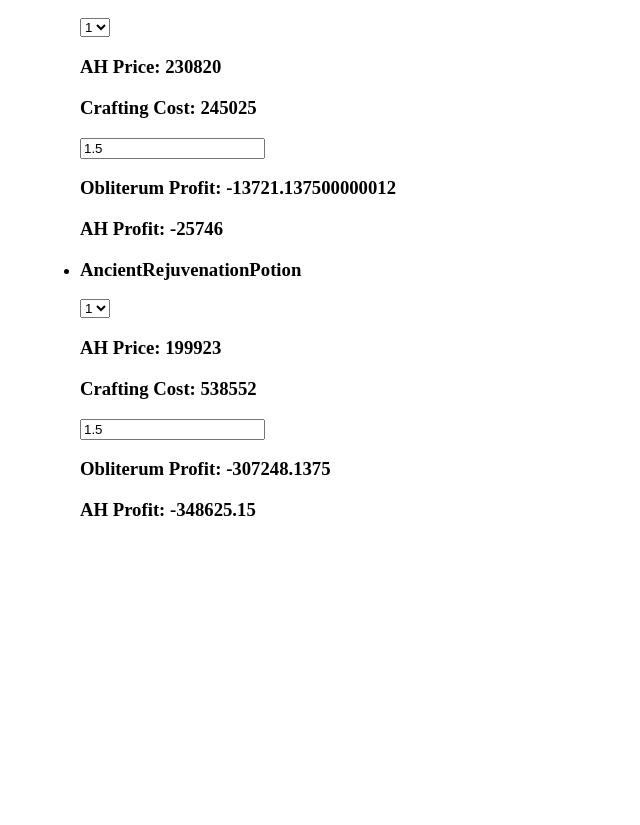
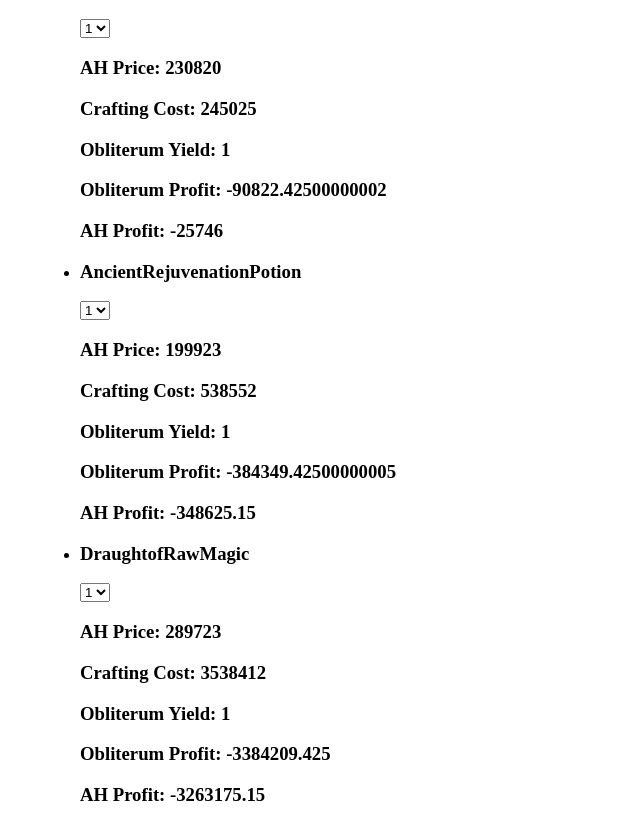
Before and after one commit to blaynem/lazy-gold-app, a React (Create React App) app: page / in a window 1280 px wide. Shown: the part 420-1245 px from the top of the page, without its empty margins (0-640 px from the left). Before the commit the page ends 960 px from the top, so only its background shows below. Built offline with nearby package versions, Linux system fonts and the light colour scheme.

Commit message:
added another recipe, obliterum yield now added to recipes.js

```diff
--- a/src/Widgets/ItemLayout.js
+++ b/src/Widgets/ItemLayout.js
@@ -1,7 +1,6 @@
 import React from 'react';
 
 import { RankSelector } from '../Widgets/RankSelector';
-import { ObliterumYield } from '../Widgets/ObliterumYield';
 
 // imports the RankSelector and ObliterumYield selector/Fields.
 // Otherwise this is just being used to visualize our table rows
@@ -11,7 +10,7 @@ export const ItemLayout = ({ ahPrice, ahProfit, craftingCost, handleChange, name
     <RankSelector value={rankValue} handleChange={handleChange}/>
     <h3>AH Price: {ahPrice}</h3>
     <h3>Crafting Cost: {craftingCost}</h3>
-    <ObliterumYield value={obliterumYield} handleChange={handleChange}/>
+    <h3>Obliterum Yield: {obliterumYield}</h3>
     <h3>Obliterum Profit: {obliterumProfit}</h3>
     <h3>AH Profit: {ahProfit}</h3>
   </li>
--- a/src/Widgets/ObliterumYield.js
+++ /dev/null
@@ -1,8 +0,0 @@
-import React from 'react'
-
-// default name is obliterumYield
-// just used for an input in case the obliterum yield ever changes.
-// Which it most likely won't, so we can probably disable this.
-export const ObliterumYield = ({ value, handleChange }) => (
-  <input name="obliterumYield" value={value} onChange={(e) => handleChange(e)}/>
-)
--- a/src/components/ItemWrapper.js
+++ b/src/components/ItemWrapper.js
@@ -6,7 +6,7 @@ class ItemWrapper extends Component {
   constructor(props){
     super(props)
 
-    this.state = { rankValue: 0, obliterumYield: 1.5 }
+    this.state = { rankValue: 0 }
   }
   // handles the change of the fields via the name and value that
   // is passed through the event
@@ -32,17 +32,19 @@ class ItemWrapper extends Component {
     return costToCraft / materials.Yield
   }
   render() {
-    const { rankValue, obliterumYield } = this.state
-    const { itemData, itemName, obliterum } = this.props
+    const { rankValue } = this.state
+    const { itemData, itemName, obliterumData } = this.props
+    const { ObliterumYield } = this.props.craftingInfo
+    console.log("props", this.props)
     // ahprice recieved from database
     const ahPrice = itemData.MarketValue
     // calculated crafting cost
     const craftingCost = this.calculateCraftingCost()
     // obliterum price on the AH
-    const obliterumAHPrice = obliterum.MarketValue
+    const obliterumAHPrice = obliterumData.MarketValue
     // obliterum profit is the price, times the yield for obliterating the item, divided by 100.
     // we then take out the AH (5%) cut, and subtract the crafting costs
-    const obliterumProfit = (obliterumAHPrice * obliterumYield / 100) * .95 - craftingCost
+    const obliterumProfit = (obliterumAHPrice * ObliterumYield / 100) * .95 - craftingCost
     // ahProfit is calculated by the current price in the AH,
     // minus the AH (5%) cut, and subtract the crafting costs
     const ahProfit = ahPrice * .95 - craftingCost
@@ -52,7 +54,7 @@ class ItemWrapper extends Component {
         rankValue={rankValue}
         handleChange={this.handleChange}
         ahPrice={ahPrice}
-        obliterumYield={obliterumYield}
+        obliterumYield={ObliterumYield}
         obliterumProfit={obliterumProfit}
         craftingCost={craftingCost}
         ahProfit={ahProfit}
--- a/src/containers/Alchemy_Container.js
+++ b/src/containers/Alchemy_Container.js
@@ -23,7 +23,7 @@ class AlchemyContainer extends Component {
     return recipeList;
   };
   createMapList = itemsToMap => {
-    const { items, obliterum } = this.props;
+    const { items, obliterumData } = this.props;
     return [...itemsToMap].map(item => {
       return (
         <ItemWrapper
@@ -31,7 +31,7 @@ class AlchemyContainer extends Component {
           craftingInfo={recipes[item]}
           itemData={items.data[names[item]]}
           itemName={item}
-          obliterum={obliterum}
+          obliterumData={obliterumData}
           recipeItemsData={this.getRecipeItemsList(recipes[item])}
         />
       );
@@ -39,11 +39,14 @@ class AlchemyContainer extends Component {
   };
   render() {
     // in order to add another, you'll need to make sure the recipe is inside of recipes.js file.
-    const itemsToMapOver = ["AncientHealingPotion", "AncientManaPotion", "AncientRejuvenationPotion"];
+    const firstRow = ["AncientHealingPotion", "AncientManaPotion", "AncientRejuvenationPotion"];
+    // const secondRow = ["DraughtofRawMagic", "SylvanElixir"]
+    const secondRow = ["DraughtofRawMagic"]
     return (
       <div>
         Alchemy page
-        <ul>{this.createMapList(itemsToMapOver)}</ul>
+        <ul>{this.createMapList(firstRow)}</ul>
+        <ul>{this.createMapList(secondRow)}</ul>
       </div>
     );
   }
@@ -52,7 +55,7 @@ class AlchemyContainer extends Component {
 function mapStateToProps(state) {
   return {
     items: state.items,
-    obliterum: state.items.data[124125]
+    obliterumData: state.items.data[124125]
   };
 }
 
--- a/src/recipes.js
+++ b/src/recipes.js
@@ -1,6 +1,7 @@
 export const recipes = {
   "AncientHealingPotion": {
     "ItemId": 127834,
+    "ObliterumYield": 1,
     "Name": "Ancient Healing Potion",
     "RecipeRank": [
       {
@@ -55,6 +56,7 @@ export const recipes = {
   },
   "AncientManaPotion": {
     "ItemId": 127835,
+    "ObliterumYield": 1,
     "Name": "Ancient Mana Potion",
     "RecipeRank": [
       {
@@ -108,7 +110,8 @@ export const recipes = {
     ]
   },
   "AncientRejuvenationPotion": {
-    "ItemId": 127834,
+    "ItemId": 127836,
+    "ObliterumYield": 1,
     "Name": "Ancient Rejuvenation Potion",
     "RecipeRank": [
       {
@@ -160,5 +163,60 @@ export const recipes = {
         ]
       }
     ]
+  },
+  "DraughtofRawMagic": {
+    "ItemId": 127836,
+    "ObliterumYield": 1,
+    "Name": "Ancient Rejuvenation Potion",
+    "RecipeRank": [
+      {
+        "Rank": 1,
+        "Yield": 1,
+        "Reagents": [
+          {
+            "Id": 124101,
+            "Name": "Aethril",
+            "Amount": 20
+          },
+          {
+            "Id": 127834,
+            "Name": "Ancient Healing Potion",
+            "Amount": 1
+          }
+        ]
+      },
+      {
+        "Rank": 2,
+        "Yield": 1,
+        "Reagents": [
+          {
+            "Id": 124101,
+            "Name": "Aethril",
+            "Amount": 20
+          },
+          {
+            "Id": 127834,
+            "Name": "Ancient Healing Potion",
+            "Amount": 1
+          }
+        ]
+      },
+      {
+        "Rank": 3,
+        "Yield": 1.5,
+        "Reagents": [
+          {
+            "Id": 124101,
+            "Name": "Aethril",
+            "Amount": 20
+          },
+          {
+            "Id": 127834,
+            "Name": "Ancient Healing Potion",
+            "Amount": 1
+          }
+        ]
+      }
+    ]
   }
 }
```
